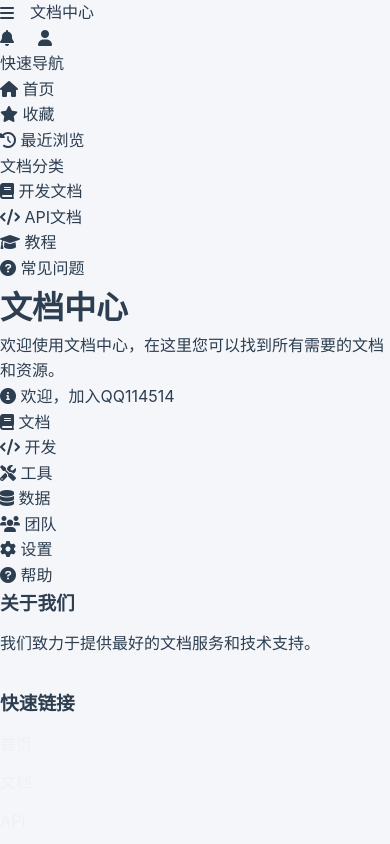
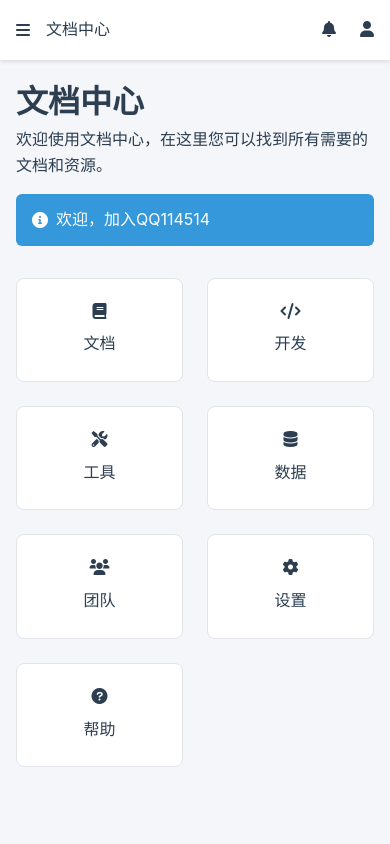
Before and after one commit to icewater1234/website, a plain HTML site: page doc/index.html in a window 390 px wide. Shown: the top 844 px of the page. Drawn offline with Linux system fonts and the light colour scheme.

Commit message:
更新 doc.css

```diff
--- a/doc/css/doc.css
+++ b/doc/css/doc.css
@@ -1,3 +1,4 @@
+/* 更新后的CSS选择器 */
 :root {
     --primary-color: #2c3e50;
     --secondary-color: #3498db;
@@ -19,10 +20,6 @@
     box-sizing: border-box;
 }
 
-nav-bar, page-layout, side-bar, page-container, menu-group, menu-item {
-    display: block;
-}
-
 body {
     font-family: -apple-system, BlinkMacSystemFont, "Segoe UI", Roboto, "Helvetica Neue", Arial, sans-serif;
     line-height: 1.6;
@@ -33,7 +30,7 @@ body {
     flex-direction: column;
 }
 
-nav-bar {
+.nav-bar {
     height: var(--nav-height);
     background: var(--card-bg);
     box-shadow: 0 2px 4px rgba(0, 0, 0, 0.1);
@@ -64,13 +61,13 @@ nav-bar {
     color: var(--primary-color);
 }
 
-page-layout {
+.page-layout {
     display: flex;
     margin-top: var(--nav-height);
     min-height: calc(100vh - var(--nav-height));
 }
 
-side-bar {
+.side-bar {
     width: var(--sidebar-width);
     background: var(--card-bg);
     border-right: 1px solid var(--border-color);
@@ -80,11 +77,11 @@ side-bar {
     height: calc(100vh - var(--nav-height));
 }
 
-menu-group {
+.menu-group {
     margin-bottom: 2rem;
 }
 
-menu-title {
+.menu-title {
     display: block;
     color: var(--secondary-color);
     font-weight: 500;
@@ -93,7 +90,7 @@ menu-title {
     border-bottom: 1px solid var(--border-color);
 }
 
-menu-item {
+.menu-item {
     display: flex;
     align-items: center;
     gap: 0.8rem;
@@ -103,18 +100,18 @@ menu-item {
     transition: background 0.2s;
 }
 
-menu-item:hover {
+.menu-item:hover {
     background: var(--hover-color);
 }
 
-page-container {
+.page-container {
     flex: 1;
     margin-left: var(--sidebar-width);
     padding: 2rem;
     transition: margin 0.3s ease;
 }
 
-notice-bar {
+.notice-bar {
     display: flex;
     align-items: center;
     gap: 0.5rem;
@@ -125,14 +122,14 @@ notice-bar {
     margin: 1rem 0;
 }
 
-nav-grid {
+.nav-grid {
     display: grid;
     grid-template-columns: repeat(auto-fill, minmax(160px, 1fr));
     gap: 1.5rem;
     margin-top: 2rem;
 }
 
-nav-card {
+.nav-card {
     background: var(--card-bg);
     border: 1px solid var(--border-color);
     border-radius: 8px;
@@ -145,12 +142,12 @@ nav-card {
     transition: all 0.2s;
 }
 
-nav-card:hover {
+.nav-card:hover {
     transform: translateY(-3px);
     box-shadow: 0 4px 8px rgba(0, 0, 0, 0.1);
 }
 
-footer-bar {
+.footer-bar {
     background: var(--footer-bg);
     color: var(--footer-text);
     padding: 2rem;
@@ -189,21 +186,38 @@ footer-bar {
 }
 
 @media (max-width: 768px) {
-    side-bar {
+    .side-bar {
         transform: translateX(-100%);
         z-index: 100;
     }
-    side-bar.active {
+    .side-bar.active {
         transform: translateX(0);
     }
-    page-container {
+    .page-container {
         margin-left: 0;
         padding: 1rem;
     }
-    nav-bar {
+    .nav-bar {
         padding: 0 1rem;
     }
-    nav-grid {
+    .nav-grid {
         grid-template-columns: repeat(2, 1fr);
     }
 }
+
+.sidebar-overlay {
+    display: none;
+    position: fixed;
+    top: var(--nav-height);
+    left: 0;
+    right: 0;
+    bottom: 0;
+    background: rgba(0, 0, 0, 0.3);
+    z-index: 50;
+}
+
+@media (max-width: 768px) {
+    .side-bar.active + .sidebar-overlay {
+        display: block;
+    }
+}
```
